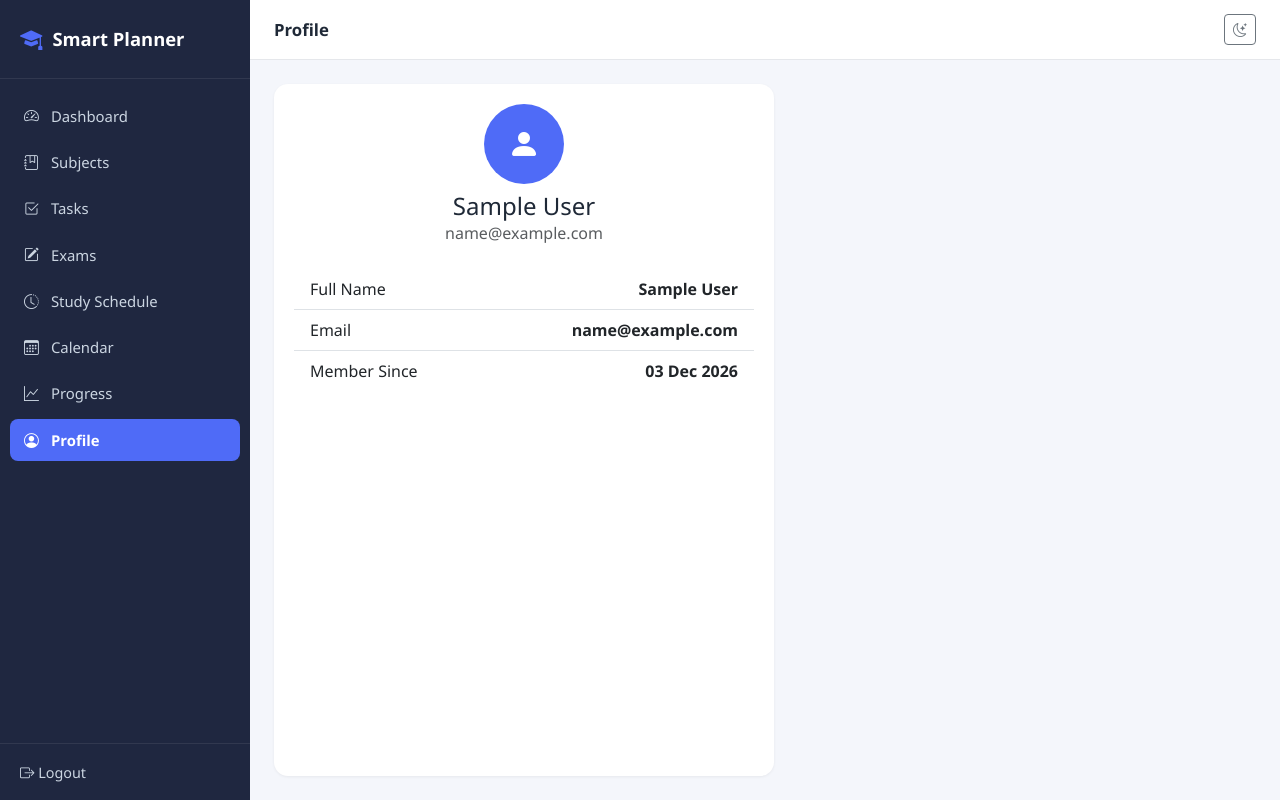
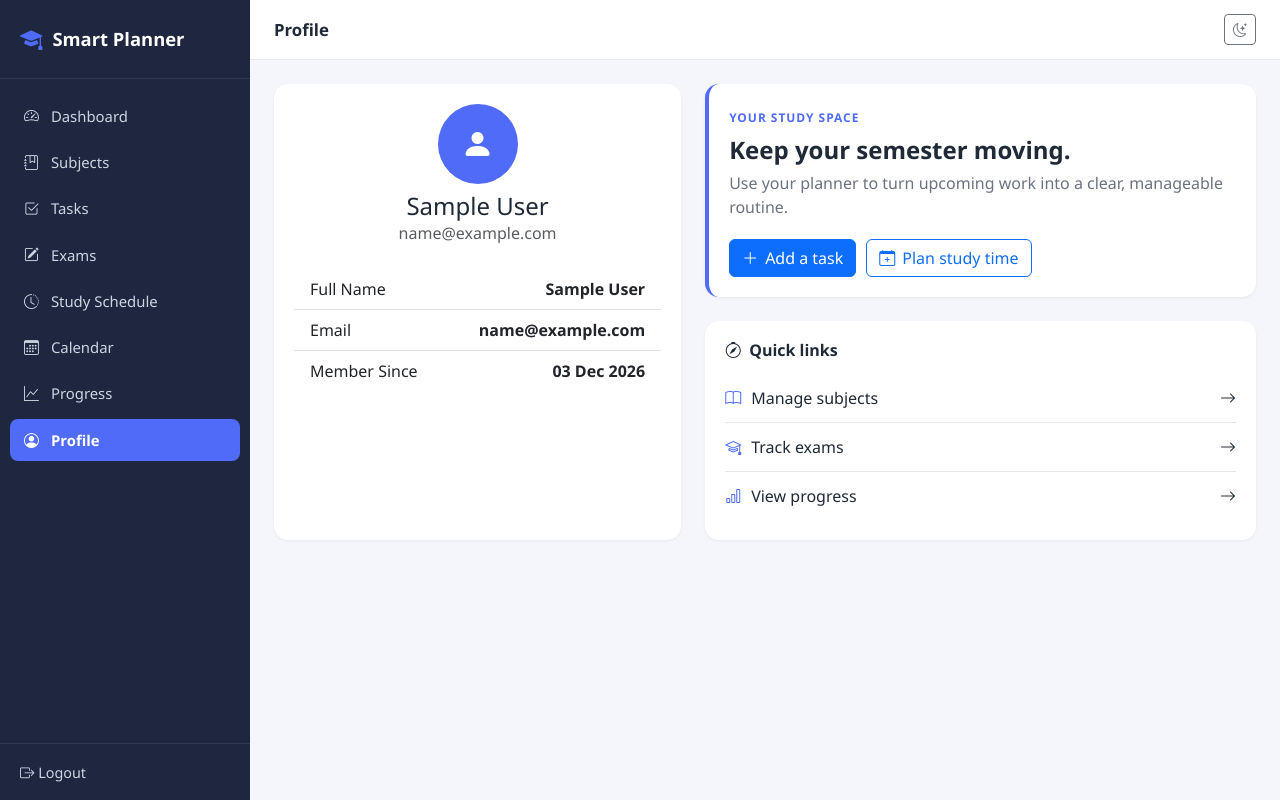
Before and after one commit to rujutaphaltankar/Student_Smart_Planner, a Flask app: page /profile in a window 1280 px wide. Run offline with Flask 3, Linux system fonts and the light colour scheme; the visitor is signed in with stand-in values (Sample User, id 1).

Commit message:
Made changes in the profile page

```diff
--- a/static/css/style.css
+++ b/static/css/style.css
@@ -226,6 +226,47 @@ body {
     margin: 0 auto;
 }
 
+.profile-grid {
+    display: grid;
+    grid-template-columns: minmax(280px, 0.85fr) minmax(360px, 1.15fr);
+    gap: 24px;
+    max-width: 1040px;
+}
+
+.profile-details-card { max-width: 500px; }
+.profile-side-column { display: flex; flex-direction: column; gap: 24px; }
+.profile-welcome-card { border-left: 4px solid var(--accent); }
+.profile-eyebrow {
+    color: var(--accent);
+    font-size: 0.75rem;
+    font-weight: 700;
+    letter-spacing: 0.08em;
+    text-transform: uppercase;
+}
+.profile-welcome-card h4 { margin: 8px 0 6px; font-weight: 700; }
+.profile-welcome-card p { color: var(--text-muted); margin-bottom: 20px; }
+.profile-actions { display: flex; flex-wrap: wrap; gap: 10px; }
+.profile-actions .btn { display: inline-flex; align-items: center; gap: 7px; }
+.profile-link-list { display: flex; flex-direction: column; }
+.profile-link-list a {
+    display: flex;
+    justify-content: space-between;
+    align-items: center;
+    padding: 12px 0;
+    border-bottom: 1px solid var(--border-color);
+    color: var(--text-main);
+    text-decoration: none;
+}
+.profile-link-list a:last-child { border-bottom: none; }
+.profile-link-list a:hover { color: var(--accent); }
+.profile-link-list a span { display: inline-flex; align-items: center; gap: 10px; }
+.profile-link-list a span i { color: var(--accent); }
+
+@media (max-width: 800px) {
+    .profile-grid { grid-template-columns: 1fr; }
+    .profile-details-card { max-width: none; }
+}
+
 /* ---------- Auth pages ---------- */
 .auth-wrapper {
     min-height: 100vh;
--- a/templates/profile.html
+++ b/templates/profile.html
@@ -3,7 +3,8 @@
 {% block page_title %}Profile{% endblock %}
 {% block content %}
 
-<div class="panel-card" style="max-width: 500px;">
+<div class="profile-grid">
+    <div class="panel-card profile-details-card">
         <div class="text-center mb-4">
             <div class="profile-avatar"><i class="bi bi-person-fill"></i></div>
             <h4 class="mt-2 mb-0">{{ user.full_name }}</h4>
@@ -22,4 +23,26 @@
         </ul>
     </div>
 
+    <div class="profile-side-column">
+        <div class="panel-card profile-welcome-card">
+            <span class="profile-eyebrow">Your study space</span>
+            <h4>Keep your semester moving.</h4>
+            <p>Use your planner to turn upcoming work into a clear, manageable routine.</p>
+            <div class="profile-actions">
+                <a href="{{ url_for('tasks') }}" class="btn btn-primary"><i class="bi bi-plus-lg"></i> Add a task</a>
+                <a href="{{ url_for('schedule') }}" class="btn btn-outline-primary"><i class="bi bi-calendar-plus"></i> Plan study time</a>
+            </div>
+        </div>
+
+        <div class="panel-card">
+            <h5><i class="bi bi-compass"></i> Quick links</h5>
+            <div class="profile-link-list">
+                <a href="{{ url_for('subjects') }}"><span><i class="bi bi-book"></i> Manage subjects</span><i class="bi bi-arrow-right"></i></a>
+                <a href="{{ url_for('exams') }}"><span><i class="bi bi-mortarboard"></i> Track exams</span><i class="bi bi-arrow-right"></i></a>
+                <a href="{{ url_for('progress') }}"><span><i class="bi bi-bar-chart"></i> View progress</span><i class="bi bi-arrow-right"></i></a>
+            </div>
+        </div>
+    </div>
+</div>
+
 {% endblock %}
```
Lines whose indentation alone changed are shown as unchanged.
